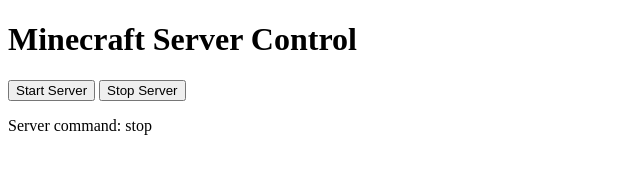
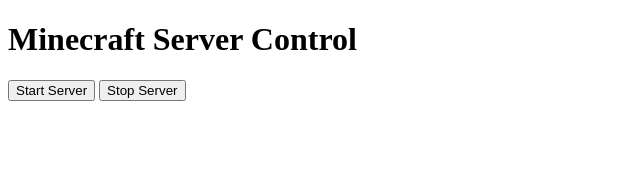
Before and after one commit to TlunSter/ServerTurner, a plain HTML site: page index.html in a window 1280 px wide. Both pictures are taken after a click on the button "Start Server". Shown: the whole page, without its empty margins (0-640 px from the left). Drawn offline with Linux system fonts and the light colour scheme; no server answers.

Commit message:
Update index.html

```diff
--- a/index.html
+++ b/index.html
@@ -15,16 +15,16 @@
 
     <script>
         function sendCommand(command) {
-            fetch('/status.json', {
+            fetch('http://YOUR_LOCAL_IP:5000/update_status', {
                 method: 'POST',
                 headers: {
                     'Content-Type': 'application/json',
                 },
                 body: JSON.stringify({ command: command }),
             })
-            .then(response => response.json())
+            .then(response => response.text())
             .then(data => {
-                document.getElementById('status').innerText = `Server command: ${data.command}`;
+                document.getElementById('status').innerText = data;
             })
             .catch(error => {
                 console.error('Error:', error);
```
